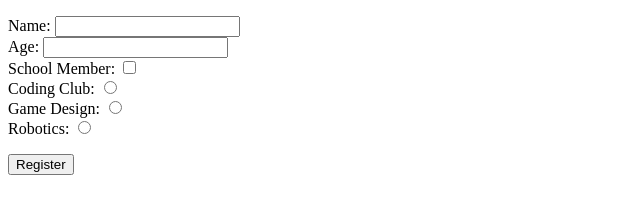
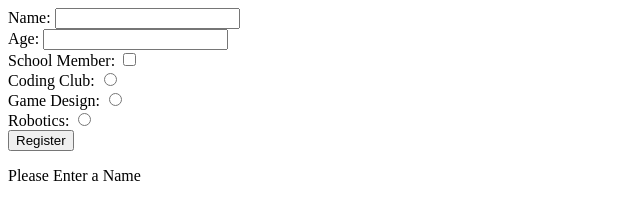
Before and after one commit to NB-bitDroid/Exam, a plain HTML site: page activity_registration.html in a window 1280 px wide. Both pictures are taken after a click on the button "Register". Shown: the whole page, without its empty margins (0-640 px from the left). Drawn offline with Linux system fonts and the light colour scheme.

Commit message:
Ativity Registration

```diff
--- a/activity.js
+++ b/activity.js
@@ -1,18 +1,41 @@
-const student_name = document.getElementById("name");
-const student_age = document.getElementById("age");
-const school_member = document.getElementById("schoolMember");
-let studentName = "";
+function checkEveryThing(){
+    const student_name = String(document.getElementById("name").value);
+    const student_age = Number(document.getElementById("age").value);
+    const school_member = (document.getElementById("schoolMember"));
+    const radioOptions = (document.getElementsByName("radioBtn"));
+    let discount = 0
+    let fee = 0
+    let is_member = "";
+    let selectedClub;
 
-function dothing(){
-    updatestuff()
-    studentName = student_name
-    if (student_name == " ") {
-        console.log("Please input a name")
+
+    for (const radioButton of radioOptions) {
+        if (radioButton.checked) {
+            selectedClub = radioButton.value;
+        }
+    }
+
+
+    if (selectedClub !== "Coding Club" & selectedClub !== "Game Design" & selectedClub !== "Robotics") {
+        document.getElementById("whereTextGo").textContent = ("Please select a club")
+    }if (student_age < 10) {
+        document.getElementById("whereTextGo").textContent = ("Please Become older before filling out this form");
+    }if (student_age == "") {
+        document.getElementById("whereTextGo").textContent = ("Please Enter an Age");
+    }if (student_name == "") {
+        document.getElementById("whereTextGo").textContent = ("Please Enter a Name");
+    }if (school_member.checked){
+        discount = 5
+    }else {
+        is_member = " not"
+    }if (selectedClub == "Coding Club") {
+        fee = 20
+        document.getElementById("whereTextGo").textContent = (`${student_name} is${is_member} a school member ($${discount} discount) and registered for ${selectedClub} ($${fee}). The final fee is $${fee - discount}. `);
+    }if (selectedClub == "Game Design") {
+        fee = 25
+        document.getElementById("whereTextGo").textContent = (`${student_name} is${is_member} a school member ($${discount} discount) and registered for ${selectedClub} ($${fee}). The final fee is $${fee - discount}. `);
+    }if (selectedClub == "Robotics") {
+        fee = 30
+        document.getElementById("whereTextGo").textContent = (`${student_name} is${is_member} a school member ($${discount} discount) and registered for ${selectedClub} ($${fee}). The final fee is $${fee - discount}. `);
     };
-    console.log(studentName)
-}
-
-function updatestuff(){
-    student_name.innerText = studentName
-
 };
--- a/activity_registration.html
+++ b/activity_registration.html
@@ -7,20 +7,25 @@
         <title>Document</title>
     </head>
     <body>
-    <p>
-       Name: <input type="text" id="name">
+        <label for="name">Name:</label>
+        <input type="text" id="name">
         <br>
-       Age: <input type="number" id="age">
+        <label for="age">Age:</label>
+        <input type="number" id="age">
         <br>
-       School Member: <input type="checkbox" id="schoolMember">
+        <label for="-5">School Member:</label>
+        <input type="checkbox" value="-5" id="schoolMember">
         <br>
-       Coding Club: <input type="radio" name="radioBtn" id="codingClub">
+        <label for="20">Coding Club:</label>
+        <input type="radio" name="radioBtn" value="Coding Club" id="codingClub">
         <br>
-       Game Design: <input type="radio" name="radioBtn" id="gameDesign">
+        <label for="25">Game Design:</label>
+        <input type="radio" name="radioBtn" value="Game Design" id="gameDesign">
         <br>
-       Robotics: <input type="radio" name="radioBtn" id="robotics">
-    </p>
-    <button onclick="dothing()" id="registerBtn">Register</button>
+        <label for="30">Robotics:</label>
+        <input type="radio" name="radioBtn" value="Robotics" id="robotics">
+        <br>
+        <button onclick="checkEveryThing()" id="registerBtn">Register</button>
         <p id="whereTextGo"></p>
 </body>
 </html>
```
Lines whose indentation alone changed are shown as unchanged.
